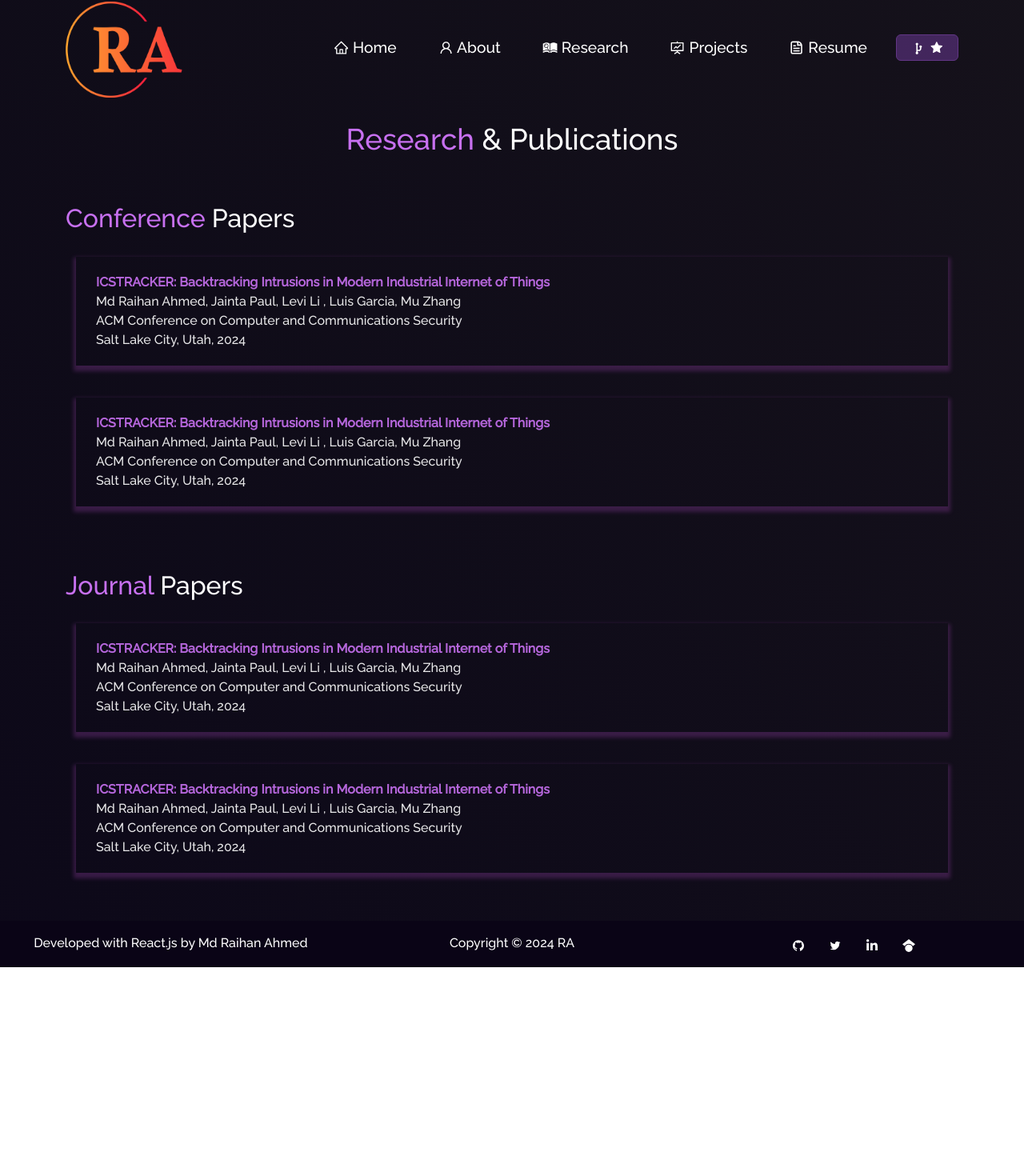
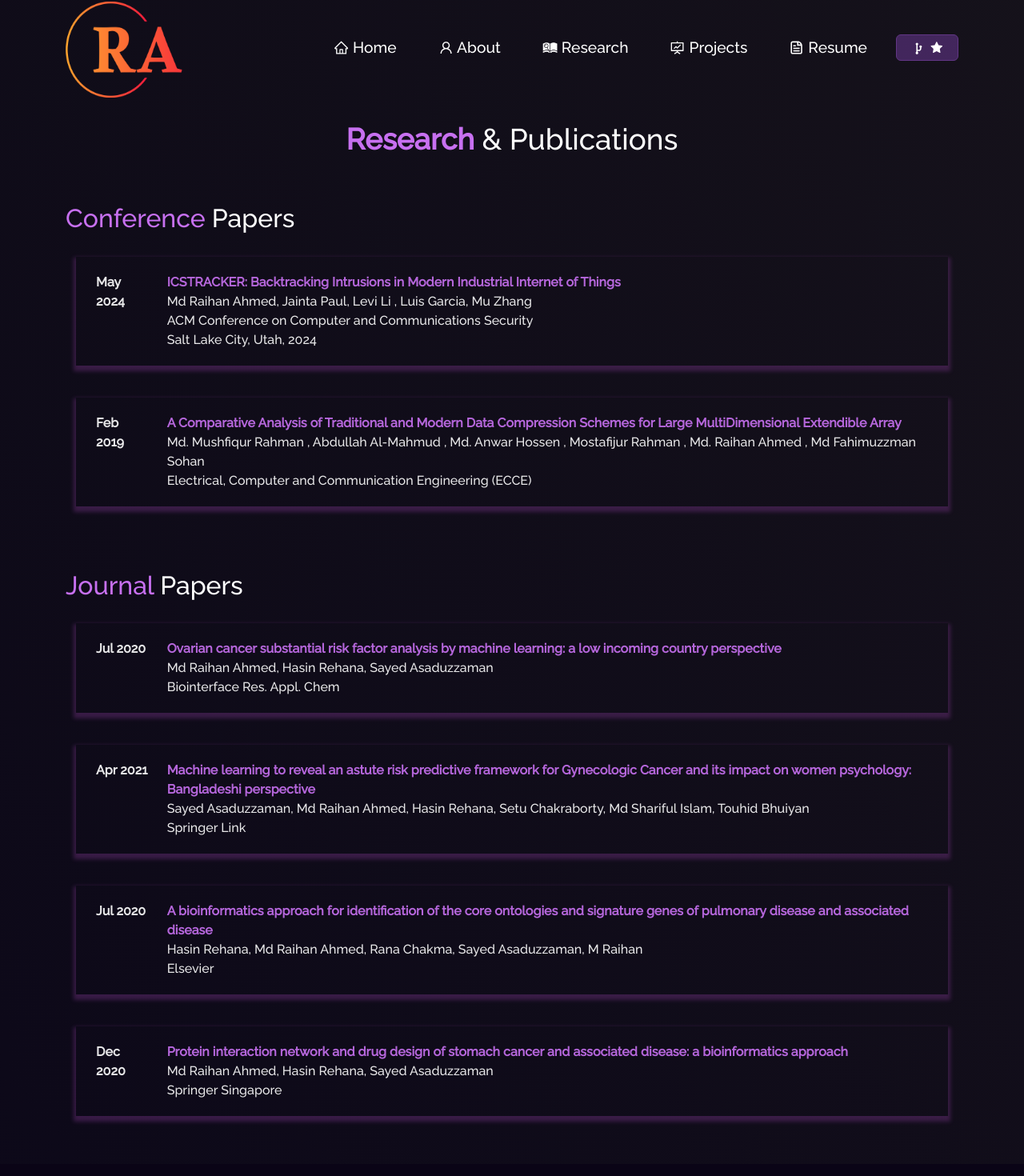
Before and after one commit to mdrahmed/mdrahmed.github.io, a React (Create React App) app: page /research in a window 1280 px wide. Shown: the part 8-1478 px from the top of the page at 80% size. Before the commit the page ends 1217 px from the top, so only its background shows below. Built offline with nearby package versions, Linux system fonts and the light colour scheme.

Commit message:
Research & recent
Research and recent news added

```diff
--- a/src/components/About/AboutCard.js
+++ b/src/components/About/AboutCard.js
@@ -8,7 +8,7 @@ function AboutCard() {
       <Card.Body>
         <blockquote className="blockquote mb-0">
           <p style={{ textAlign: "justify" }}>
-            I fell in love with programming and I have at least learnt something whenever possible, I think… 🤷‍♂️.
+            I fell in love with <strong className="purple">programming</strong> and I have at least learnt something whenever possible, I think… 🤷‍♂️.
             <br />
             Apart from coding and reading research papers, some other activities that I love to do!
           </p>
--- a/src/components/Footer.js
+++ b/src/components/Footer.js
@@ -7,6 +7,7 @@ import {
 } from "react-icons/ai";
 import { FaLinkedinIn } from "react-icons/fa";
 import { FaGoogleScholar } from "react-icons/fa6";
+import { MdMarkEmailRead } from "react-icons/md";
 
 function Footer() {
   let date = new Date();
@@ -22,6 +23,26 @@ function Footer() {
         </Col>
         <Col md="4" className="footer-body">
           <ul className="footer-icons">
+            {/* <li className="social-icons">
+              <a
+                href="mailto:u1374605@utah.edu"
+                target="_blank"
+                rel="noreferrer"
+                className="icon-colour  home-social-icons"
+              >
+                <MdMarkEmailRead />
+              </a>
+            </li> */}
+            <li className="social-icons">
+              <a
+                href="mailto:u1374605@utah.edu"
+                style={{ color: "white" }}
+                target="_blank"
+                rel="noopener noreferrer"
+              >
+                <MdMarkEmailRead />
+              </a>
+            </li>
             <li className="social-icons">
               <a
                 href="https://github.com/mdrahmed"
--- a/src/components/Research/Research.js
+++ b/src/components/Research/Research.js
@@ -21,7 +21,7 @@ function Research() {
       {/* Conference papers */}
       <Container>
         <h1 className="project-heading">
-          <span className="purple"> Research </span> & Publications
+          <strong className="purple"> Research </strong> & Publications
         </h1>
         <Row>
           <Col className="research-title">
@@ -30,44 +30,52 @@ function Research() {
             </h2>
             <Row className="research-card">
               <Col className="research-card-view">
-                <strong>
-                  <span className="purple">
+                <Row>
+                  <Col md={1}>
+                    <strong>May 2024</strong>
+                  </Col>
+                  <Col>
+                  <strong className="purple">
                       <a href="https://www.utah.edu/" target="_blank" class="purple-link">
                         ICSTRACKER: Backtracking Intrusions in Modern Industrial Internet of Things
                       </a>
-                  </span>
                   </strong>
                   <br />
-                <a href="https://mdrahmed.github.io/" target="_blank" class="purple-link">
+                  {/* <a href="https://mdrahmed.github.io/" target="_blank" class="purple-link"> */}
                     Md Raihan Ahmed
-                </a>,
-                Jainta Paul, Levi Li , Luis Garcia, Mu Zhang
+                  {/* </a>, */}
+                  , Jainta Paul, Levi Li , Luis Garcia, Mu Zhang
                   <br />
                   ACM Conference on Computer and Communications Security
                   <br />
                   Salt Lake City, Utah, 2024
                   </Col>
                 </Row>
+              </Col>
+            </Row>
             <Row className="research-card">
               <Col className="research-card-view">
-                <strong>
-                  <span className="purple">
-                    <a href="https://www.utah.edu/" target="_blank" class="purple-link">
-                      ICSTRACKER: Backtracking Intrusions in Modern Industrial Internet of Things
+                <Row>
+                  <Col md={1}>
+                    <strong>Feb 2019</strong>
+                  </Col>
+                  <Col>
+                    <strong className="purple">
+                        <a href="https://ieeexplore.ieee.org/abstract/document/8679182/" target="_blank" class="purple-link">
+                        A Comparative Analysis of Traditional and Modern Data Compression Schemes for Large MultiDimensional Extendible Array
                         </a>
-                  </span>
                     </strong>
                     <br />
-                <a href="https://mdrahmed.github.io/" target="_blank" class="purple-link">
-                  Md Raihan Ahmed
-                </a>,
-                Jainta Paul, Levi Li , Luis Garcia, Mu Zhang
+                    Md. Mushfiqur Rahman , Abdullah Al-Mahmud , Md. Anwar Hossen , Mostafijur Rahman , Md. Raihan Ahmed , Md Fahimuzzman Sohan
                     <br />
-                ACM Conference on Computer and Communications Security
-                <br />
-                Salt Lake City, Utah, 2024
+                    Electrical, Computer and Communication Engineering (ECCE)
+                    {/* <br />
+                    7-9 February, 2019 */}
                   </Col>
                 </Row>
+              </Col>
+            </Row>
+
           </Col>
         </Row>
       </Container >
@@ -81,42 +89,84 @@ function Research() {
             </h2>
             <Row className="research-card">
               <Col className="research-card-view">
-                <strong>
-                  <span className="purple">
-                    <a href="https://www.utah.edu/" target="_blank" class="purple-link">
-                      ICSTRACKER: Backtracking Intrusions in Modern Industrial Internet of Things
+                <Row>
+                  <Col md={1}>
+                    <strong>Jul 2020</strong>
+                  </Col>
+                  <Col>
+                    <strong className="purple">
+                        <a href="https://biointerfaceresearch.com/wp-content/uploads/2020/08/20695837111.84578466.pdf" target="_blank" class="purple-link">
+                        Ovarian cancer substantial risk factor analysis by machine learning: a low incoming country perspective
                         </a>
-                  </span>
                     </strong>
                     <br />
-                <a href="https://mdrahmed.github.io/" target="_blank" class="purple-link">
-                  Md Raihan Ahmed
-                </a>,
-                Jainta Paul, Levi Li , Luis Garcia, Mu Zhang
+                    Md Raihan Ahmed, Hasin Rehana, Sayed Asaduzzaman
                     <br />
-                ACM Conference on Computer and Communications Security
-                <br />
-                Salt Lake City, Utah, 2024
+                    Biointerface Res. Appl. Chem
+                    {/* <br />
+                    Salt Lake City, Utah, 2024 */}
+                  </Col>
+                </Row>
               </Col>
             </Row>
             <Row className="research-card">
               <Col className="research-card-view">
-                <strong>
-                  <span className="purple">
-                    <a href="https://www.utah.edu/" target="_blank" class="purple-link">
-                      ICSTRACKER: Backtracking Intrusions in Modern Industrial Internet of Things
+                <Row>
+                  <Col md={1}>
+                    <strong>Apr 2021</strong>
+                  </Col>
+                  <Col>
+                    <strong className="purple">
+                        <a href="https://link.springer.com/article/10.1186/s12859-021-04131-6" target="_blank" class="purple-link">
+                        Machine learning to reveal an astute risk predictive framework for Gynecologic Cancer and its impact on women psychology: Bangladeshi perspective
                         </a>
-                  </span>
                     </strong>
                     <br />
-                <a href="https://mdrahmed.github.io/" target="_blank" class="purple-link">
-                  Md Raihan Ahmed
-                </a>,
-                Jainta Paul, Levi Li , Luis Garcia, Mu Zhang
+                    Sayed Asaduzzaman, Md Raihan Ahmed, Hasin Rehana, Setu Chakraborty, Md Shariful Islam, Touhid Bhuiyan
                     <br />
-                ACM Conference on Computer and Communications Security
+                    Springer Link
+                  </Col>
+                </Row>
+              </Col>
+            </Row>
+            <Row className="research-card">
+              <Col className="research-card-view">
+                <Row>
+                  <Col md={1}>
+                    <strong>Jul 2020</strong>
+                  </Col>
+                  <Col>
+                    <strong className="purple">
+                        <a href="https://www.sciencedirect.com/science/article/abs/pii/S2452014421001916" target="_blank" class="purple-link">
+                        A bioinformatics approach for identification of the core ontologies and signature genes of pulmonary disease and associated disease
+                        </a>
+                    </strong>
                     <br />
-                Salt Lake City, Utah, 2024
+                    Hasin Rehana, Md Raihan Ahmed, Rana Chakma, Sayed Asaduzzaman, M Raihan
+                    <br />
+                    Elsevier
+                  </Col>
+                </Row>
+              </Col>
+            </Row>
+            <Row className="research-card">
+              <Col className="research-card-view">
+                <Row>
+                  <Col md={1}>
+                    <strong>Dec 2020</strong>
+                  </Col>
+                  <Col>
+                    <strong className="purple">
+                        <a href="https://www.sciencedirect.com/science/article/abs/pii/S2452014421001916" target="_blank" class="purple-link">
+                        Protein interaction network and drug design of stomach cancer and associated disease: a bioinformatics approach
+                        </a>
+                    </strong>
+                    <br />
+                    Md Raihan Ahmed, Hasin Rehana, Sayed Asaduzzaman
+                    <br />
+                    Springer Singapore
+                  </Col>
+                </Row>
               </Col>
             </Row>
           </Col>
--- a/src/style.css
+++ b/src/style.css
@@ -20,6 +20,10 @@ html {
   position: relative;
 }
 
+/* .purple-link:hover {
+  text-decoration: underline;
+} */
+
 .purple-link::after {
   content: '';
   position: absolute;
@@ -31,7 +35,7 @@ html {
   background-color: var(--imp-text-color) !important;
   visibility: hidden;
   transform: scaleX(0);
-  transition: all 0.3s ease-in-out;
+  transition: all 0.3s ease-in-out, visibility 0.3s ease-in-out;
 }
 
 .purple-link:hover::after {
```
Also changed, not shown: src/components/Home/Home2.js (+20 -7 lines), 1 other file (tests, documents, lock files or other folders). Lines whose indentation alone changed are shown as unchanged.
